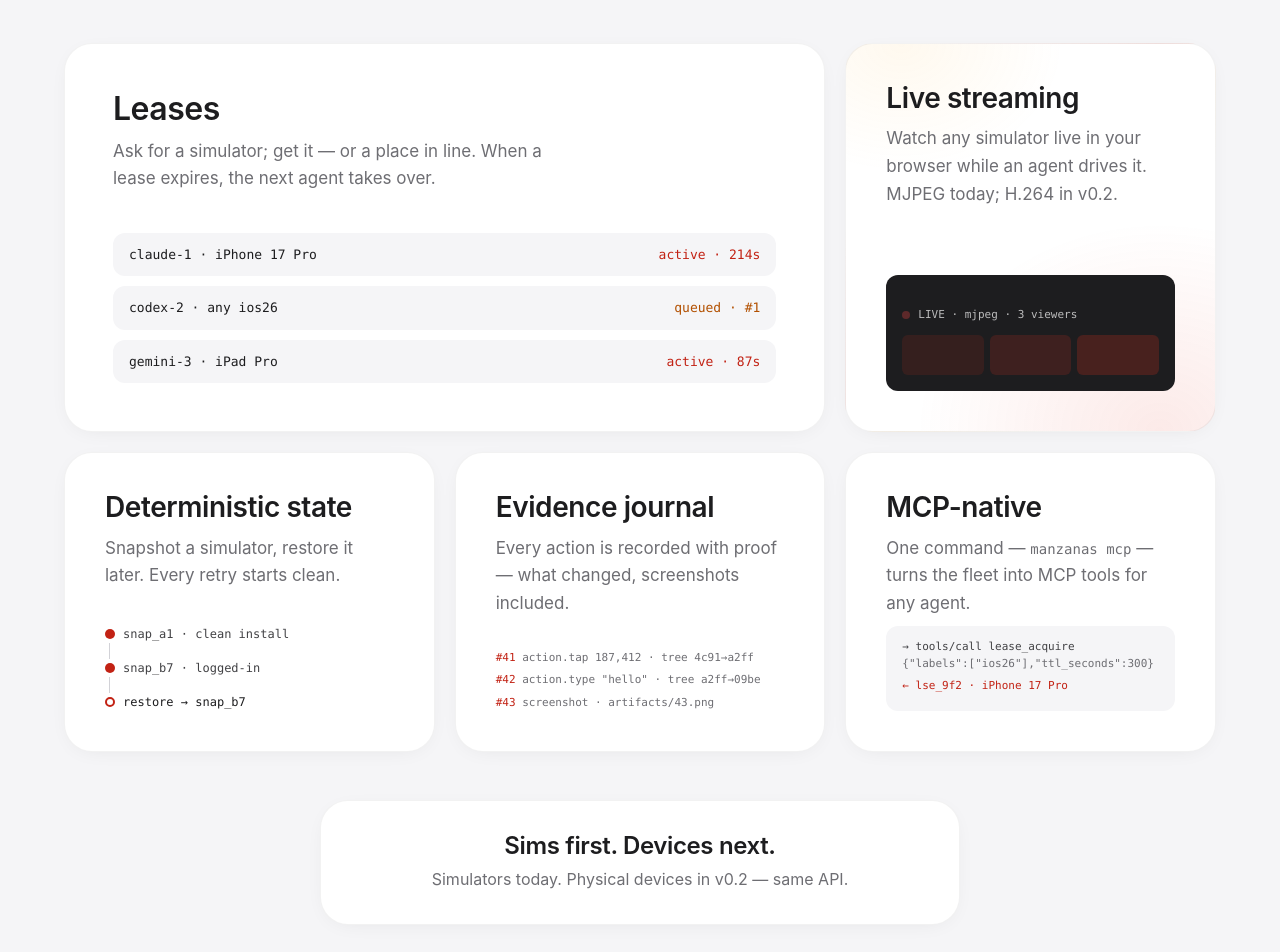
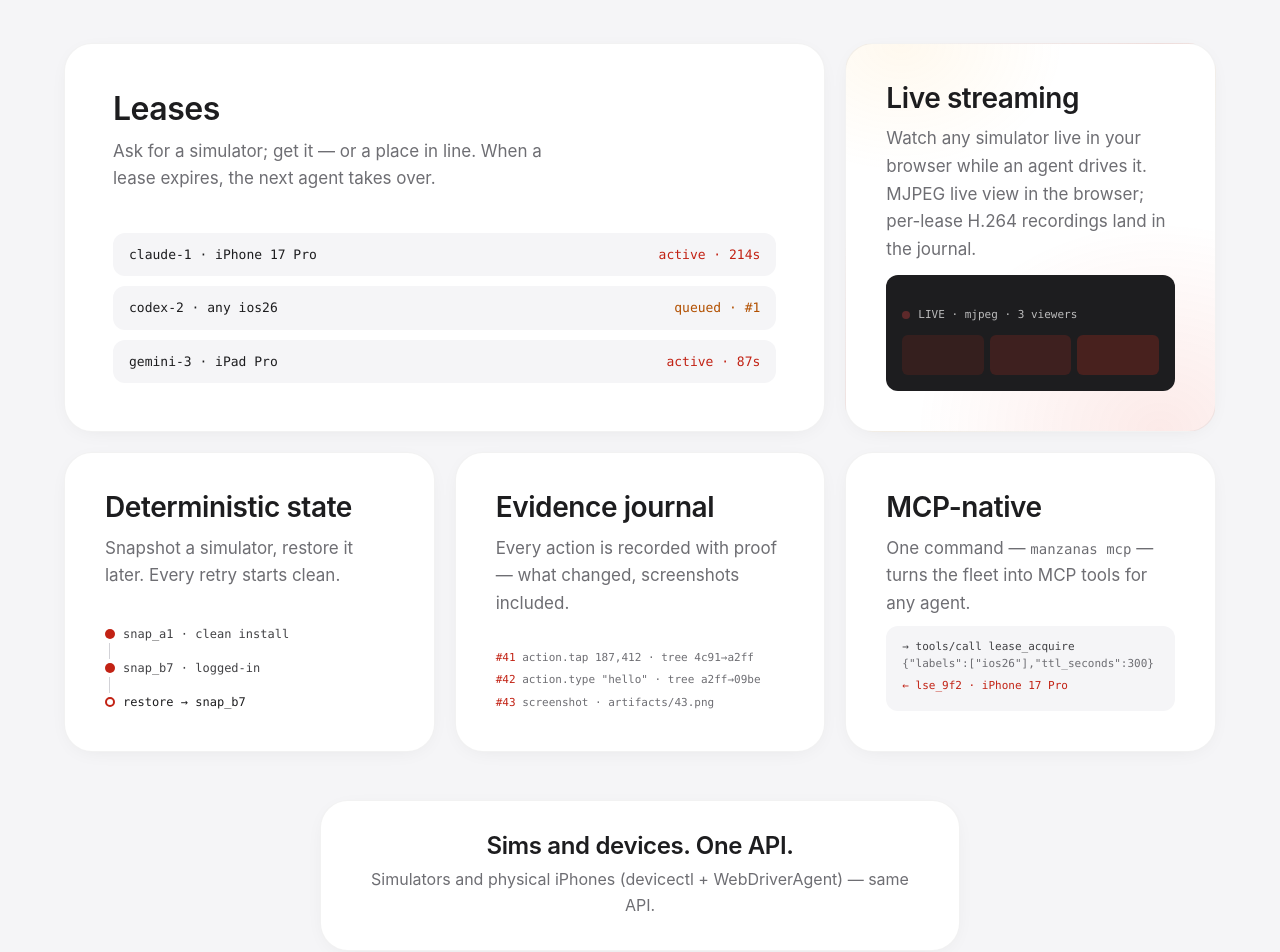
Before and after one commit to BariBariGood/manzanas, a Next.js app in the folder site/: page / in a window 1280 px wide. Shown: the part 1740-2692 px from the top of the page. Built offline with nearby package versions, Linux system fonts and the light colour scheme.

Commit message:
site: update stale copy, devices and recordings shipped
Co-Authored-By: Ivan Del Rio <boogie.delrio@gmail.com>

```diff
--- a/site/components/Architecture.tsx
+++ b/site/components/Architecture.tsx
@@ -56,7 +56,7 @@
             <MobileBox
               eyebrow="SIMULATORS"
               title="iOS simulators"
-              subtitle="leased · queued · idle — devices in v0.2"
+              subtitle="leased · queued · idle — sims + devices"
               rows={[]}
             />
           </div>
@@ -217,7 +217,7 @@
         leased · queued · idle
       </text>
       <text x="833" y="352" textAnchor="middle" fill={dimmer} fontSize="11.5" fontFamily="-apple-system, Inter, sans-serif">
-        devices in v0.2
+        sims + devices
       </text>
     </svg>
   );
--- a/site/components/Pillars.tsx
+++ b/site/components/Pillars.tsx
@@ -52,7 +52,7 @@
               <h3 className="headline text-[28px]">Live streaming</h3>
               <p className="copy-secondary mt-3 text-[17px] leading-relaxed">
                 Watch any simulator live in your browser while an agent
-                drives it. MJPEG today; H.264 in v0.2.
+                drives it. MJPEG live view in the browser; per-lease H.264 recordings land in the journal.
               </p>
               <div className="mt-auto overflow-hidden rounded-xl bg-[#1d1d1f] p-4 pt-8">
                 <div className="flex items-center gap-2 font-mono text-[11px] text-white/70">
@@ -135,10 +135,10 @@
         <Reveal delay={0.1}>
           <div className="tile mx-auto mt-12 max-w-[640px] px-8 py-8 text-center sm:px-12">
             <p className="headline text-[22px] sm:text-[24px]">
-              Sims first. Devices next.
+              Sims and devices. One API.
             </p>
             <p className="copy-secondary mt-2 text-[16px] leading-relaxed">
-              Simulators today. Physical devices in v0.2 — same API.
+              Simulators and physical iPhones (devicectl + WebDriverAgent) — same API.
             </p>
           </div>
         </Reveal>
```
